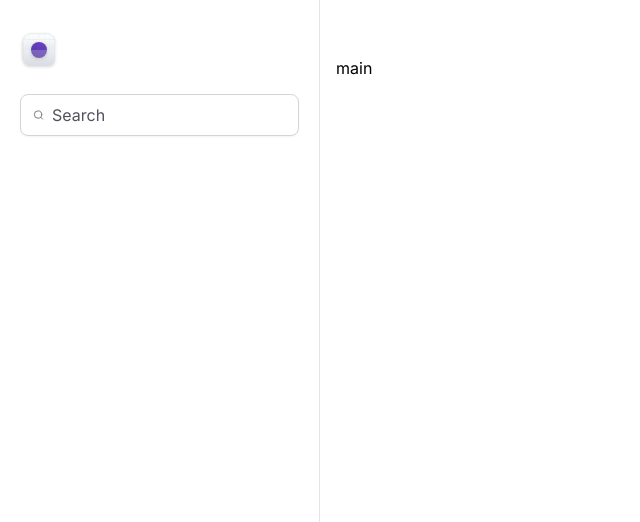
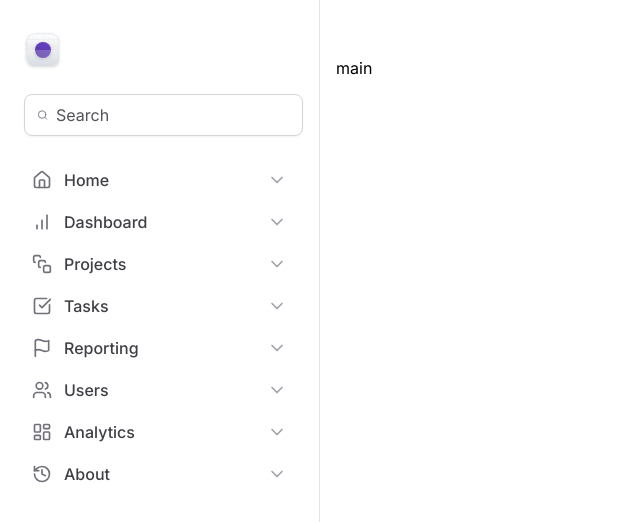
Before and after one commit to Henrry-Maximo/tailwind-next-rocketseat, a Next.js app: page / in a window 1280 px wide. Shown: the top 522 px of the page, without its empty margins (0-640 px from the left). Built offline with nearby package versions, Linux system fonts and the light colour scheme.

Commit message:
✨ feat:add  NavItem component with icon an title properties

```diff
--- a/src/components/Sidebar/Logo.tsx
+++ b/src/components/Sidebar/Logo.tsx
@@ -1,6 +1,6 @@
 export function Logo() {
   return (
-    <strong className="flex items-center gap-2 text-xl font-semibold text-zinc-900">
+    <strong className="mx-1 flex items-center gap-2 text-xl font-semibold text-zinc-900">
       <svg
         width={38}
         height={38}
--- /dev/null
+++ b/src/components/Sidebar/MainNavigation/Navitem.tsx
@@ -0,0 +1,22 @@
+import { ChevronDown } from 'lucide-react'
+import { ElementType } from 'react'
+
+interface NavItemProps {
+  title: string
+  icon: ElementType
+}
+
+export function NavItem({ title, icon: Icon }: NavItemProps) {
+  return (
+    <a
+      href=""
+      className="group flex items-center gap-3 rounded px-3 py-2 hover:bg-violet-50"
+    >
+      <Icon className="h-5 w-5 text-zinc-500 group-hover:text-violet-400" />
+      <span className="font-medium text-zinc-700 group-hover:text-violet-500">
+        {title}
+      </span>
+      <ChevronDown className="ml-auto h-5 w-5 text-zinc-400 group-hover:text-violet-400" />
+    </a>
+  )
+}
--- /dev/null
+++ b/src/components/Sidebar/MainNavigation/index.tsx
@@ -0,0 +1,26 @@
+import {
+  BarChart,
+  CheckSquare,
+  Flag,
+  History,
+  HomeIcon,
+  LayoutDashboard,
+  SquareStack,
+  Users,
+} from 'lucide-react'
+import { NavItem } from './Navitem'
+
+export function MainNavigator() {
+  return (
+    <nav className="space-y-0.5">
+      <NavItem title="Home" icon={HomeIcon} />
+      <NavItem title="Dashboard" icon={BarChart} />
+      <NavItem title="Projects" icon={SquareStack} />
+      <NavItem title="Tasks" icon={CheckSquare} />
+      <NavItem title="Reporting" icon={Flag} />
+      <NavItem title="Users" icon={Users} />
+      <NavItem title="Analytics" icon={LayoutDashboard} />
+      <NavItem title="About" icon={History} />
+    </nav>
+  )
+}
--- a/src/components/Sidebar/index.tsx
+++ b/src/components/Sidebar/index.tsx
@@ -1,18 +1,21 @@
 import { Search } from 'lucide-react'
 import { Logo } from './Logo'
+import { MainNavigator } from './MainNavigation'
 
 export function Sidebar() {
   return (
     <aside className="space-y-6 border-r border-zinc-200 px-5 py-8">
       <Logo />
 
-      <div className="flex w-full items-center gap-2 rounded-lg border border-zinc-300 px-3 py-2 shadow-sm">
+      <div className="mx-1 flex w-full items-center gap-2 rounded-lg border border-zinc-300 px-3 py-2 shadow-sm">
         <Search className="h-5 w-5 text-zinc-500" />
         <input
           className="border-0bg-transparent flex-1 p-0 text-zinc-900 placeholder-zinc-600"
           placeholder="Search"
         />
       </div>
+
+      <MainNavigator />
     </aside>
   )
 }
```
